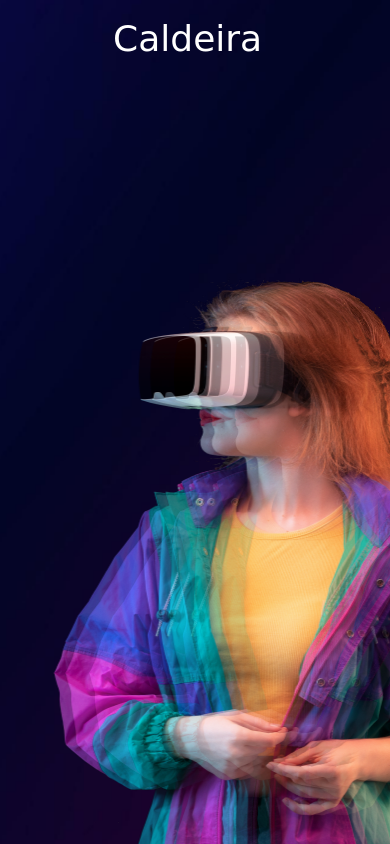
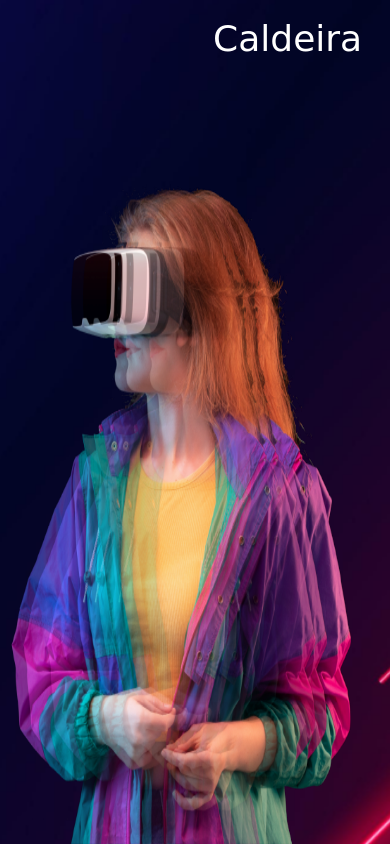
Before and after one commit to realcaldeira/portfolio, a plain HTML site: page index.html in a window 390 px wide. Drawn offline with Linux system fonts and the light colour scheme; a web font is replaced by a local one.

Commit message:
correção responsividade

```diff
--- a/index.html
+++ b/index.html
@@ -44,7 +44,7 @@
   </div>
 
   <div id="imgWoman">
-    <img src="./src/assets/woman1.png" alt="">
+    <img src="./src/assets/woman1.png" alt="" id="imgOne">
     <img src="./src/assets/woman1.png" alt="" id="imgOne">
     <img src="./src/assets/woman1.png" alt="" id="imgTwo">
     <img src="./src/assets/woman1.png" alt="" id="imgThree">
--- a/src/css/styles.css
+++ b/src/css/styles.css
@@ -49,6 +49,12 @@ body header div {
 @media only screen and (max-width: 1000px) {
   #caldeira {
     margin-left: 24%;
+  }
+}
+
+@media only screen and (max-width: 632px) {
+  #caldeira {
+    padding-left: 100px;
   }
 }
 
@@ -150,6 +156,13 @@ body header div {
     left: 20%;
   }
 }
+@media only screen and (max-width: 632px) {
+  #imgWoman {
+    left: 10%;
+    width: 80%;
+    height: 80%;
+  }
+}
 
 @keyframes imagem1 {
   0% {
@@ -180,6 +193,13 @@ body header div {
     transform: translateX(0);
   }
 }
+@media only screen and (max-width: 632px) {
+  #imgOne {
+    left: 10%;
+    width: 80%;
+    height: 80%;
+  }
+}
 #imgTwo {
   position: fixed;
   display: flex;
@@ -196,6 +216,13 @@ body header div {
   100% {
     opacity: 1;
     transform: translateX(0);
+  }
+}
+@media only screen and (max-width: 632px) {
+  #imgTwo {
+    left: 10%;
+    width: 80%;
+    height: 80%;
   }
 }
 
@@ -217,6 +244,13 @@ body header div {
     transform: translateX(0);
   }
 }
+@media only screen and (max-width: 632px) {
+  #imgThree {
+    left: 10%;
+    width: 80%;
+    height: 80%;
+  }
+}
 
 @media only screen and (max-width: 1000px) {
   #portfólio {
```
